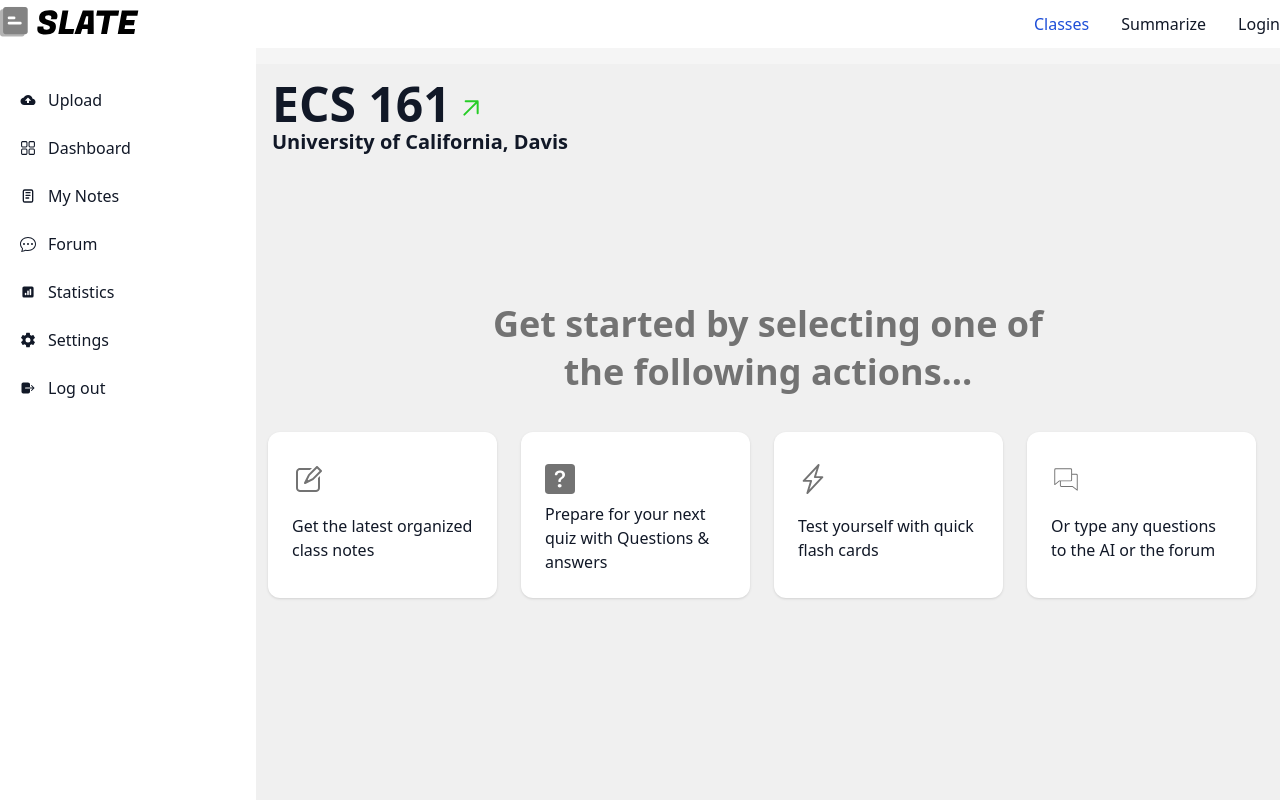
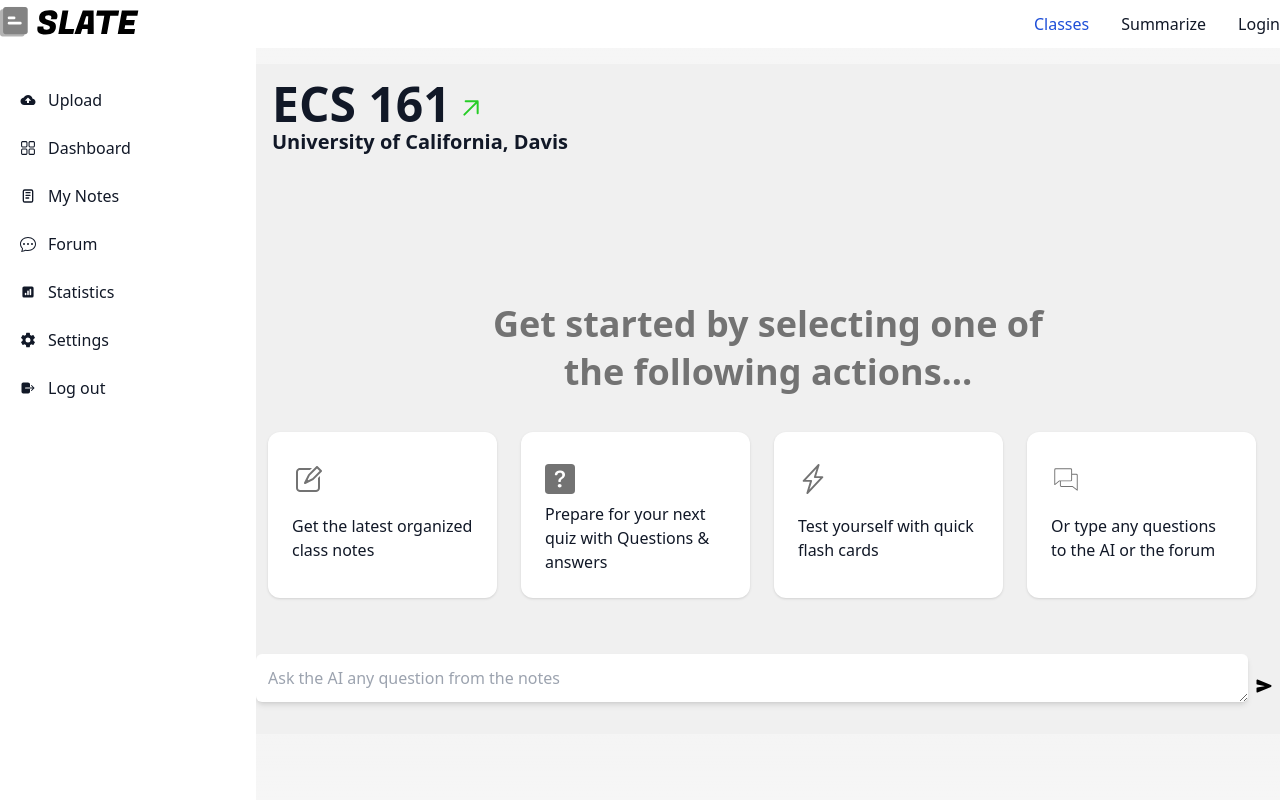
Before and after one commit to varun22/Slate, a Next.js app in the folder slate/: page /summarize in a window 1280 px wide. Shown: the top 800 px of the page. Built offline with nearby package versions, Linux system fonts and the light colour scheme.

Commit message:
design implementation

```diff
--- a/slate/src/app/summarize/page.tsx
+++ b/slate/src/app/summarize/page.tsx
@@ -105,7 +105,7 @@ const SummarizePage: React.FC = () => {
           icon={<PiChatsThin />}
         />
       </div>
-      <div className="flex h-screen mb-10 col-span-4 col-start-2">
+      <div className="flex pl-64 align-center justify-center  py-8 col-span-4 col-start-2">
         <textarea
           value={inputText}
           placeholder="Ask the AI any question from the notes"
```
